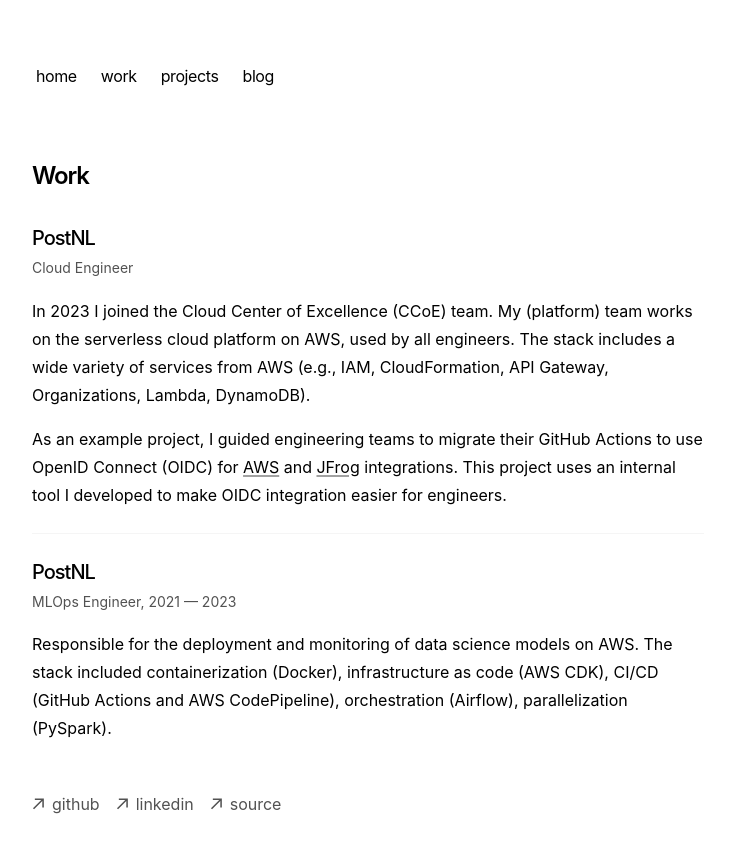
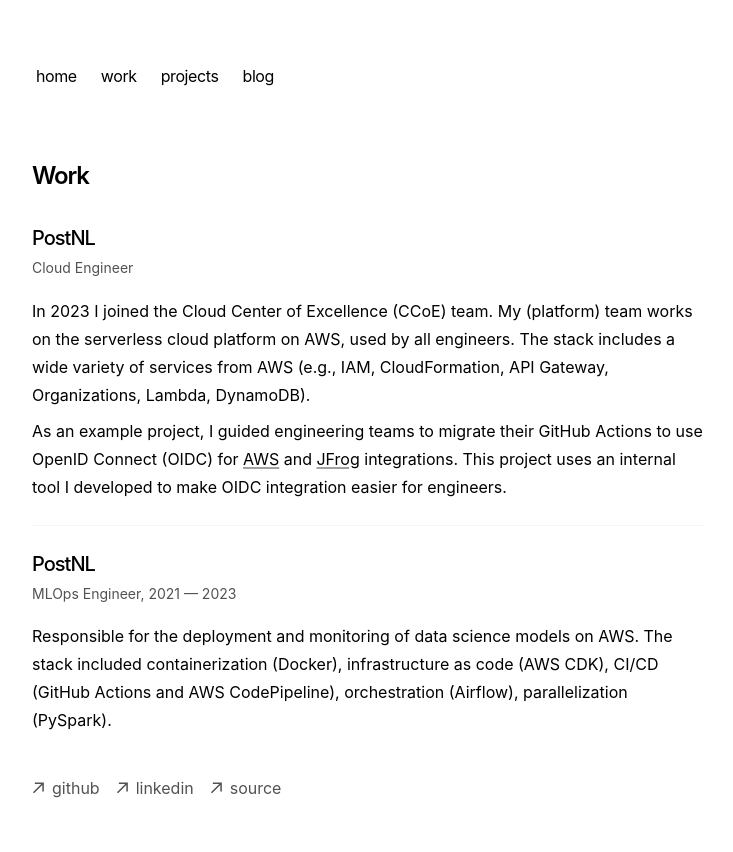
Before and after one commit to mellevanderlinde/portfolio, a Next.js app in the folder portfolio/: page /work in a window 1280 px wide. Shown: the top 852 px of the page, without its empty margins (272-1005 px from the left). Built offline with nearby package versions, Linux system fonts and the light colour scheme.

Commit message:
Reduce margins

```diff
--- a/portfolio/app/components/header.tsx
+++ b/portfolio/app/components/header.tsx
@@ -7,5 +7,5 @@
 }
 
 export function Header2({ title }): ReactElement {
-  return <h2 className="mb-4 text-xl font-medium tracking-tighter">{title}</h2>;
+  return <h2 className="mb-1 text-xl font-medium tracking-tighter">{title}</h2>;
 }
--- a/portfolio/app/components/paragraph.tsx
+++ b/portfolio/app/components/paragraph.tsx
@@ -2,6 +2,6 @@
 
 export function Paragraph({ content }): ReactElement {
   return (
-    <p className="mb-4 prose prose-neutral dark:prose-invert">{content}</p>
+    <p className="mb-2 prose prose-neutral dark:prose-invert">{content}</p>
   );
 }
```
